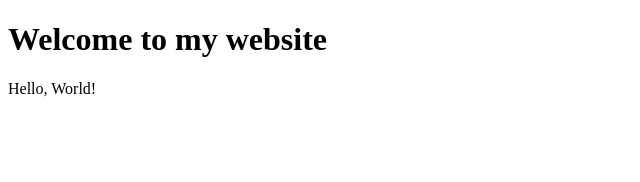
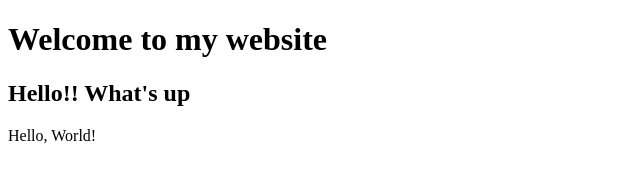
Before and after one commit to mcneilizzle/CS50-Web-Python-Lecture2, a plain HTML site: page hello.html in a window 1280 px wide. Shown: the whole page, without its empty margins (0-640 px from the left). Drawn offline with Linux system fonts and the light colour scheme.

Commit message:
added an H2

```diff
--- a/hello.html
+++ b/hello.html
@@ -8,6 +8,7 @@
 
 <body>
     <h1>Welcome to my website</h1>
+    <h2>Hello!! What's up</h2>
     Hello, World!
 </body>
 
```
